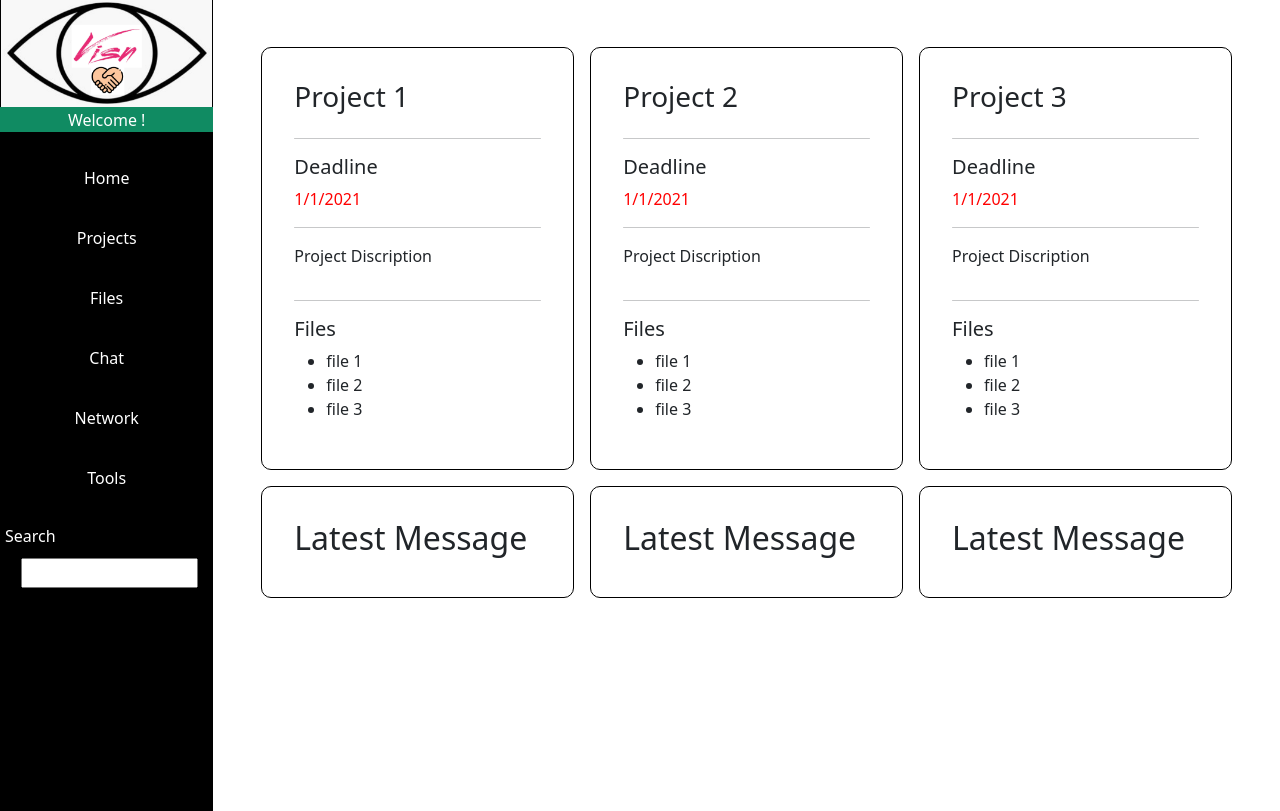
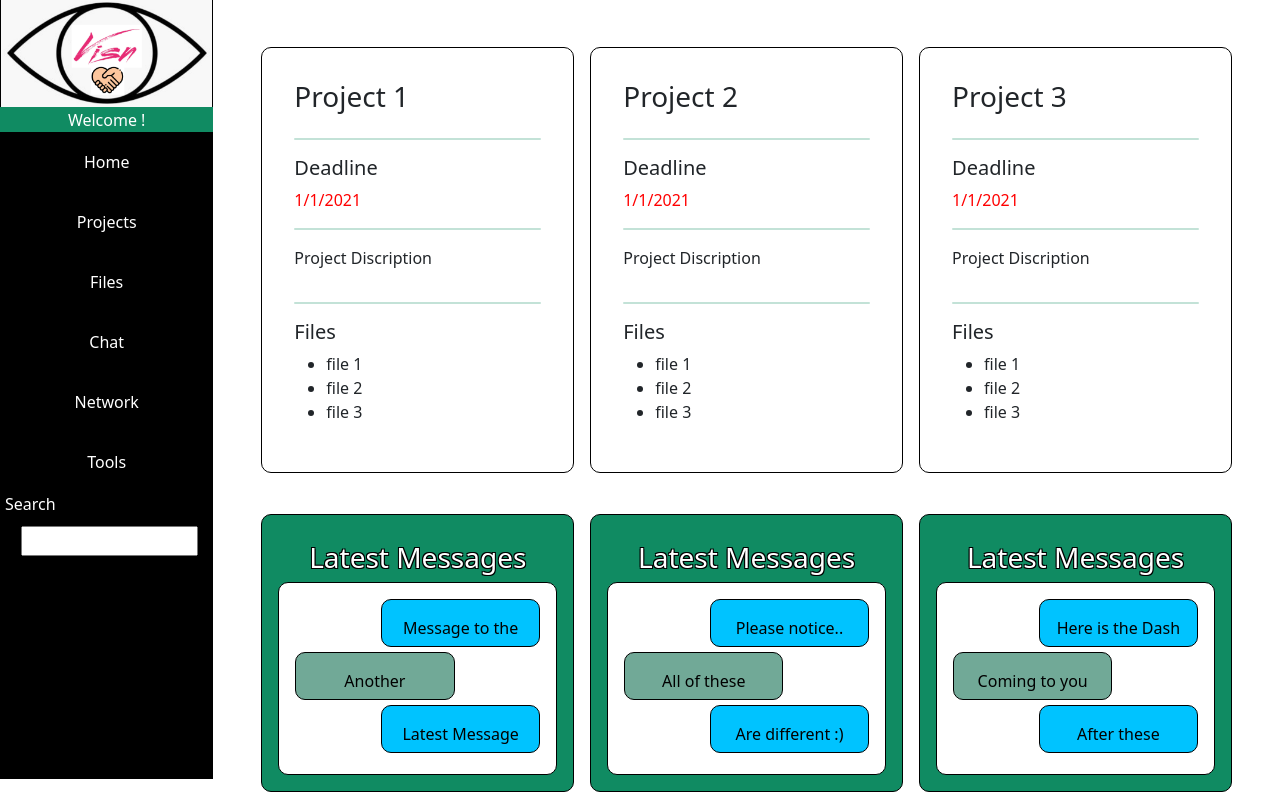
Before and after one commit to aVISN/CS425_F21, a Django app: page /dashboard/ in a window 1280 px wide. Shown: the part 56-867 px from the top of the page. Run offline with Django 3.2, Linux system fonts and the light colour scheme.

Commit message:
changed dashboard messages and added better color

```diff
--- a/srv/apps/visn/pages/static/css/base.css
+++ b/srv/apps/visn/pages/static/css/base.css
@@ -5,7 +5,7 @@ div
 .icons
 {
     height: 60px;
-    padding-top: 15%;
+    padding-top: auto;
     justify-content: center;
 
     color:#fff;
--- a/srv/apps/visn/pages/templates/dashboard.html
+++ b/srv/apps/visn/pages/templates/dashboard.html
@@ -71,15 +71,56 @@
         </div>
     <!-- </div>
     <div class="dashboard-content pt-4 px-5"> -->
-		<div class="dashboard-card">
-		    <h2>Latest Message</h2>
+        <div class="dashboard-message-container">
+            <div class="dashboard-head">
+                <h3>Latest Messages</h2>
             </div>
-		<div class="dashboard-card">
-		    <h2>Latest Message</h2>
+            <div class="dashboard-message-board">
+                <div class="dashboard-message">
+                    <p>Message to the user</h2>
                 </div>
-		<div class="dashboard-card">
-		    <h2>Latest Message</h2>
+                <div class="dashboard-message">
+                    <p>Another message, yay!</h2>
                 </div>
+                <div class="dashboard-message">
+                    <p>Latest Message</h2>
+                </div>
+            </div>
+        </div>
+
+        <div class="dashboard-message-container">
+            <div class="dashboard-head">
+                <h3>Latest Messages</h2>
+            </div>
+            <div class="dashboard-message-board">
+                <div class="dashboard-message">
+                    <p>Please notice..</h2>
+                </div>
+                <div class="dashboard-message">
+                    <p>All of these messages</h2>
+                </div>
+                <div class="dashboard-message">
+                    <p>Are different :)</h2>
+                </div>
+            </div>
+        </div>
+        <div class="dashboard-message-container">
+            <div class="dashboard-head">
+                <h3>Latest Messages</h2>
+            </div>
+            <div class="dashboard-message-board">
+                <div class="dashboard-message">
+                    <p>Here is the Dash</h2>
+                </div>
+                <div class="dashboard-message">
+                    <p>Coming to you </h2>
+                </div>
+                <div class="dashboard-message">
+                    <p>After these messages</h2>
+                </div>
+            </div>
+        </div>
+
     </div>
 	    <!-- ********************************** -->
          </div>
--- a/srv/apps/visn/static/css/base.css
+++ b/srv/apps/visn/static/css/base.css
@@ -5,7 +5,7 @@ div
 .icons
 {
     height: 60px;
-    padding-top: 15%;
+    padding-top: auto;
     justify-content: center;
 
     color:#fff;
--- a/srv/apps/visn/static/css/dashboard.css
+++ b/srv/apps/visn/static/css/dashboard.css
@@ -1,4 +1,3 @@
-
 .dashboard-content
 {
     height:auto;
@@ -25,3 +24,81 @@
 
     background-color: #fff;
 }
+
+.dashboard-card hr
+{
+    color:rgb(16, 139, 98);
+    height: 2px;
+    width:100%;
+}
+
+.dashboard-message-container
+{
+    margin-top: 8%;
+    color:#fff;
+    text-shadow: -1px -1px 0 #000, 1px -1px 0 #000, -1px 1px 0 #000, 1px 1px 0 #000;
+
+    border: 1px #000 solid;
+    border-radius: 10px;
+
+    display: flex;
+    flex-direction: column;
+    padding: 1rem;
+    justify-content: space-between;
+
+    /* background-color: #fff; */
+    background-color: rgb(16, 139, 98);
+}
+
+.dashboard-head
+{
+    padding-top: 10px;
+    text-align: center;
+}
+
+.dashboard-message-board
+{
+    color: #000;
+    text-shadow: none;
+
+    border: 1px #000 solid;
+    border-radius: 10px;
+
+    display: flex;
+    flex-direction: column;
+    padding: 1rem;
+    justify-content: center;
+    align-items: outside;
+
+    background-color: #fff;
+}
+
+.dashboard-message
+{
+    color: #000;
+    text-shadow: none;
+
+    border: 1px #000 solid;
+    border-radius: 10px;
+
+    display: flex;
+    flex-direction: column;
+    padding: 1rem;
+    margin-bottom: 5px;
+    height:3rem;
+    text-align: center;
+    align-self:outside;
+
+    margin-left: 35%;
+
+    overflow: hidden;
+    background-color: rgb(0, 195, 255);
+}
+
+.dashboard-message:nth-child(even)
+{
+    background: rgba(15, 110, 79, 0.589);
+
+    margin-left: 0;
+    margin-right: 35%;
+}
```
Also changed, not shown: srv/apps/visn/pages/static/css/dashboard.css (+78 -1 lines). Lines whose indentation alone changed are shown as unchanged.
